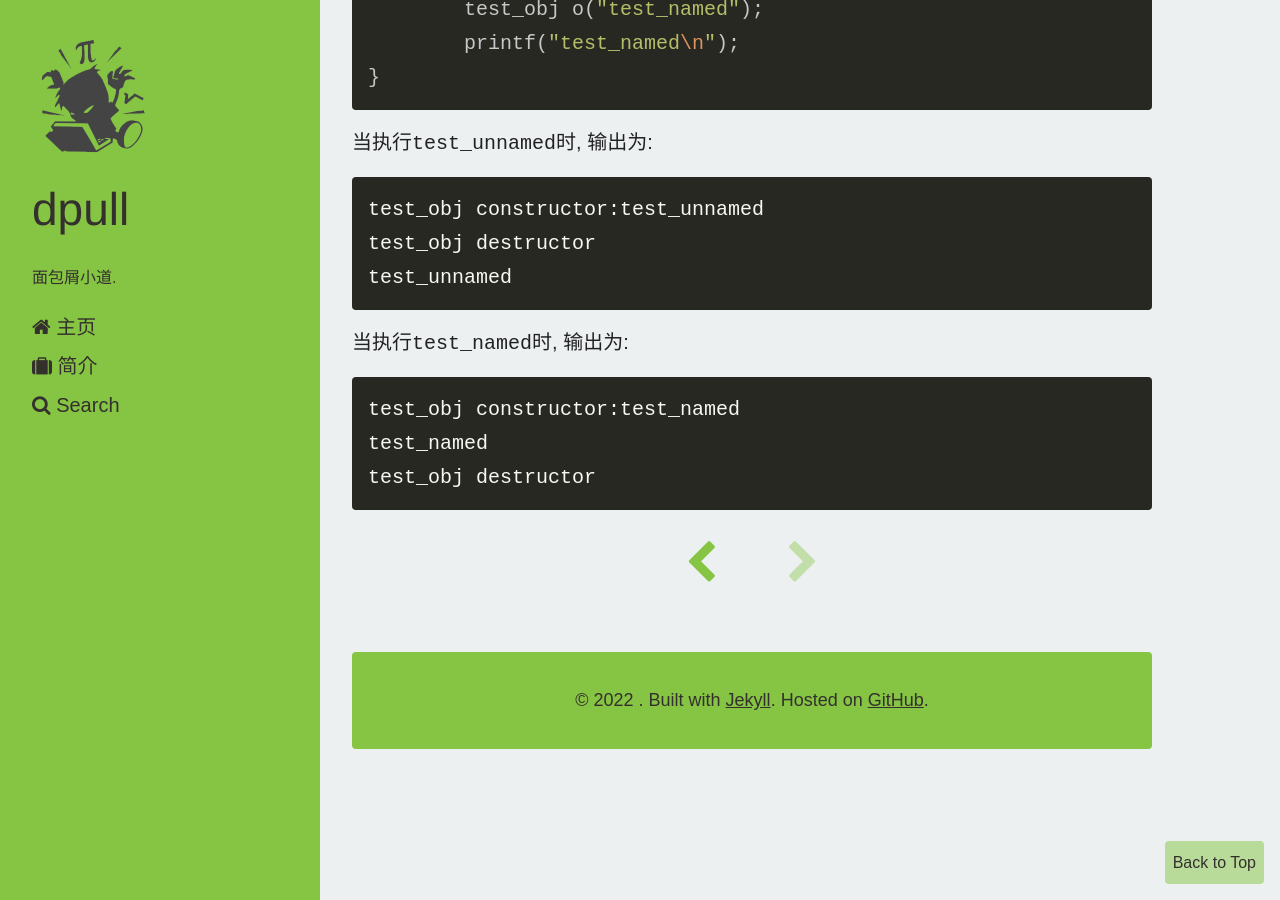
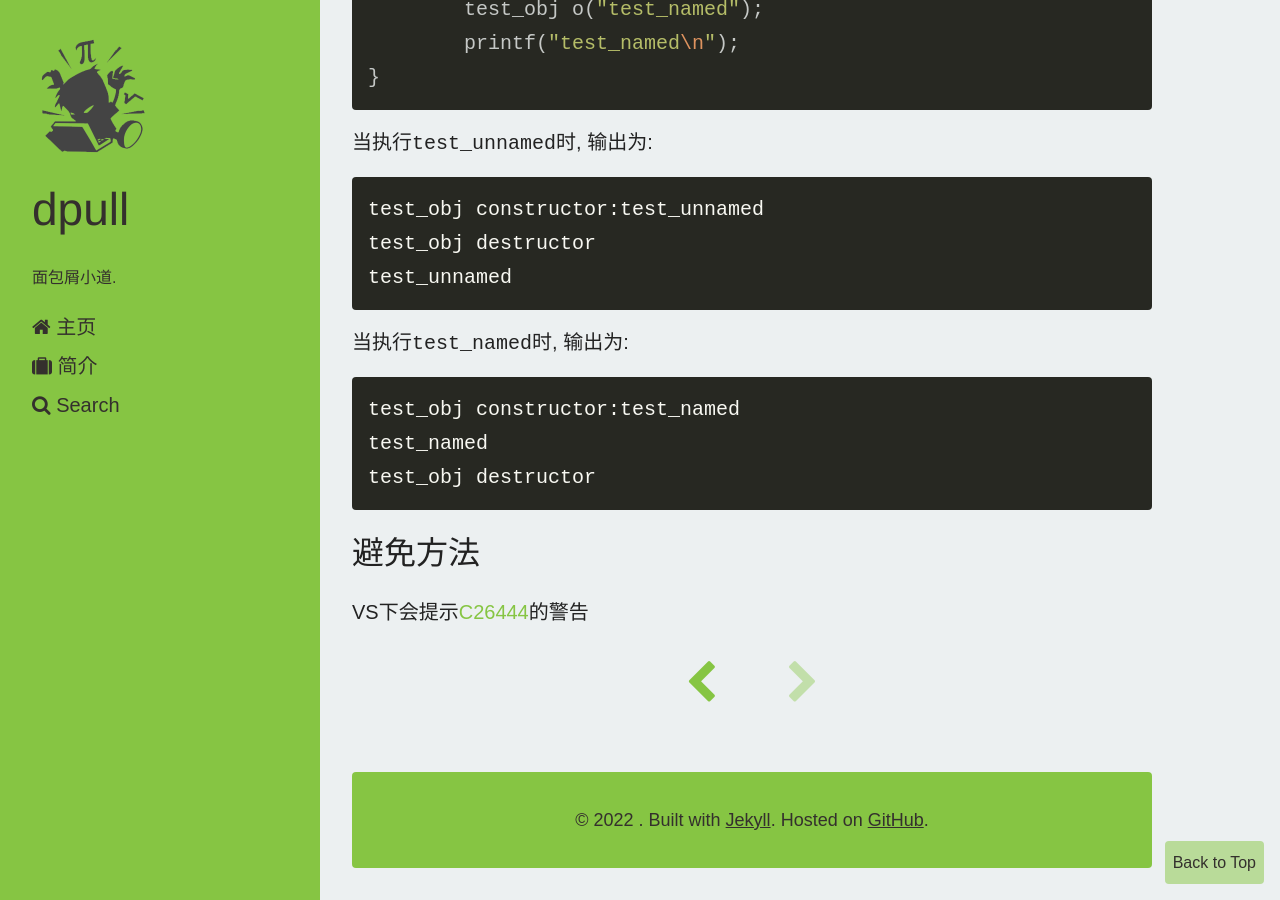
Before and after one commit to dpull/dpull.github.io, a Jekyll site: the page built from _posts/2022-02-28-unnamed_raii_objected.md, in a window 1280 px wide and 900 px high, scrolled down 1100 px. Built offline with Jekyll 4.4.1, drawn with Linux system fonts in a browser that asks for light colours; nearby versions of some CDN libraries.

Commit message:
完善避免方案

```diff
--- a/_posts/2022-02-28-unnamed_raii_objected.md
+++ b/_posts/2022-02-28-unnamed_raii_objected.md
@@ -54,3 +54,7 @@ test_obj constructor:test_named
 test_named
 test_obj destructor
 {% endhighlight %}
+
+## 避免方法
+
+VS下会提示[C26444](https://docs.microsoft.com/en-us/cpp/code-quality/c26444)的警告
```
